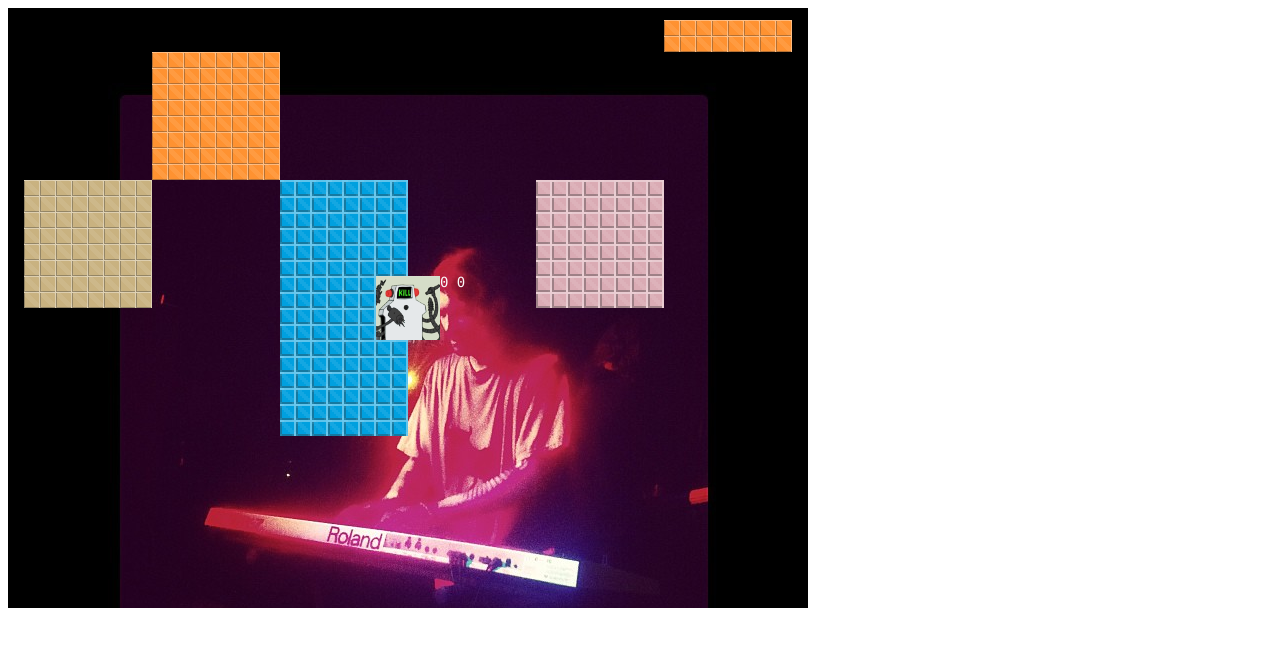
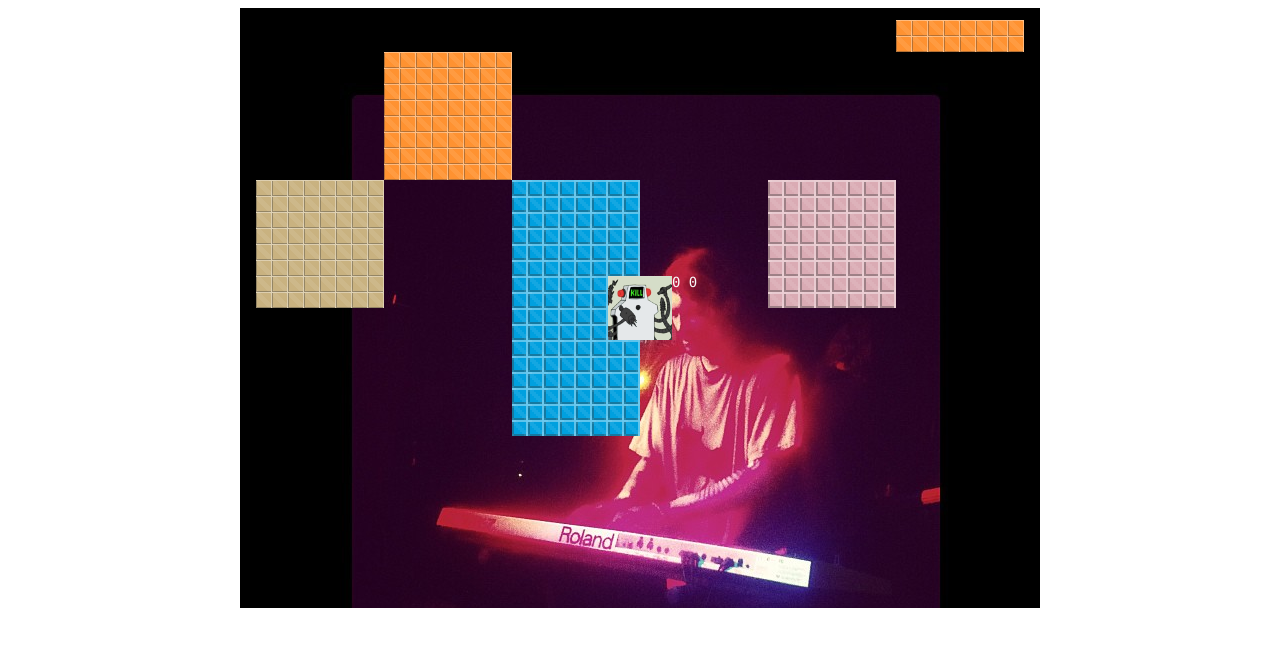
Before and after one commit to MushroomHeroes/project14, a plain HTML site: page index.html in a window 1280 px wide. Drawn offline with Linux system fonts and the light colour scheme.

Commit message:
aligning canvas

```diff
--- a/index.html
+++ b/index.html
@@ -1,4 +1,6 @@
-<body>
+<html
+<head></head>
+<body align="center">
 
 <script src="js/chunk.js"></script>
 <script src="js/block.js"></script>
@@ -7,3 +9,4 @@
 <script src="js/graphics.js"></script>
 <script src="js/game.js"></script>
 </body>
+</html>
--- a/js/game.js
+++ b/js/game.js
@@ -3,6 +3,7 @@ var canvas = document.createElement("canvas");
 var ctx = canvas.getContext("2d");
 canvas.width = 800;
 canvas.height = 600;
+//canvas.style.verticalAlign = "middle";
 document.body.appendChild(canvas);
 
 // Game objects
```
